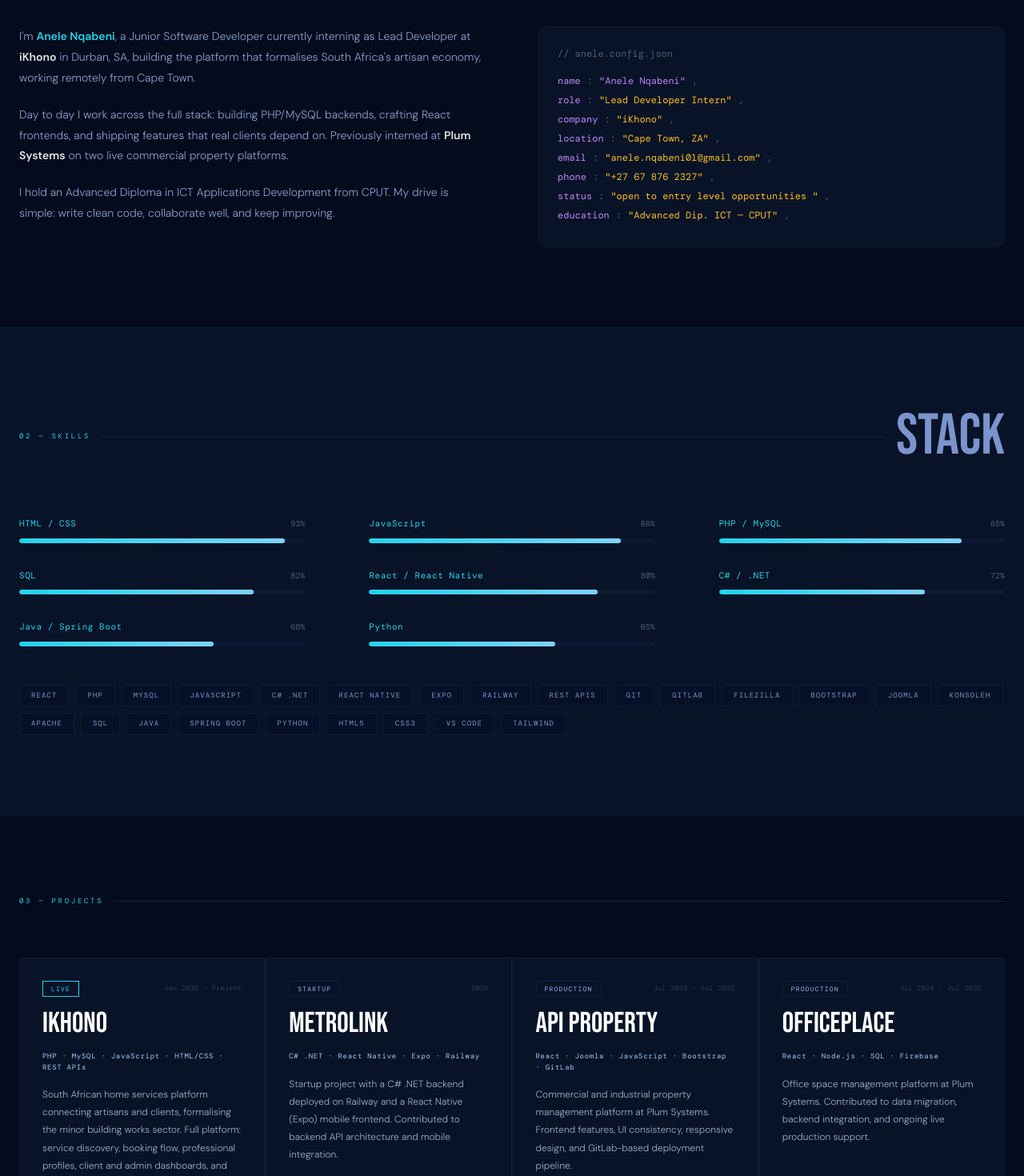
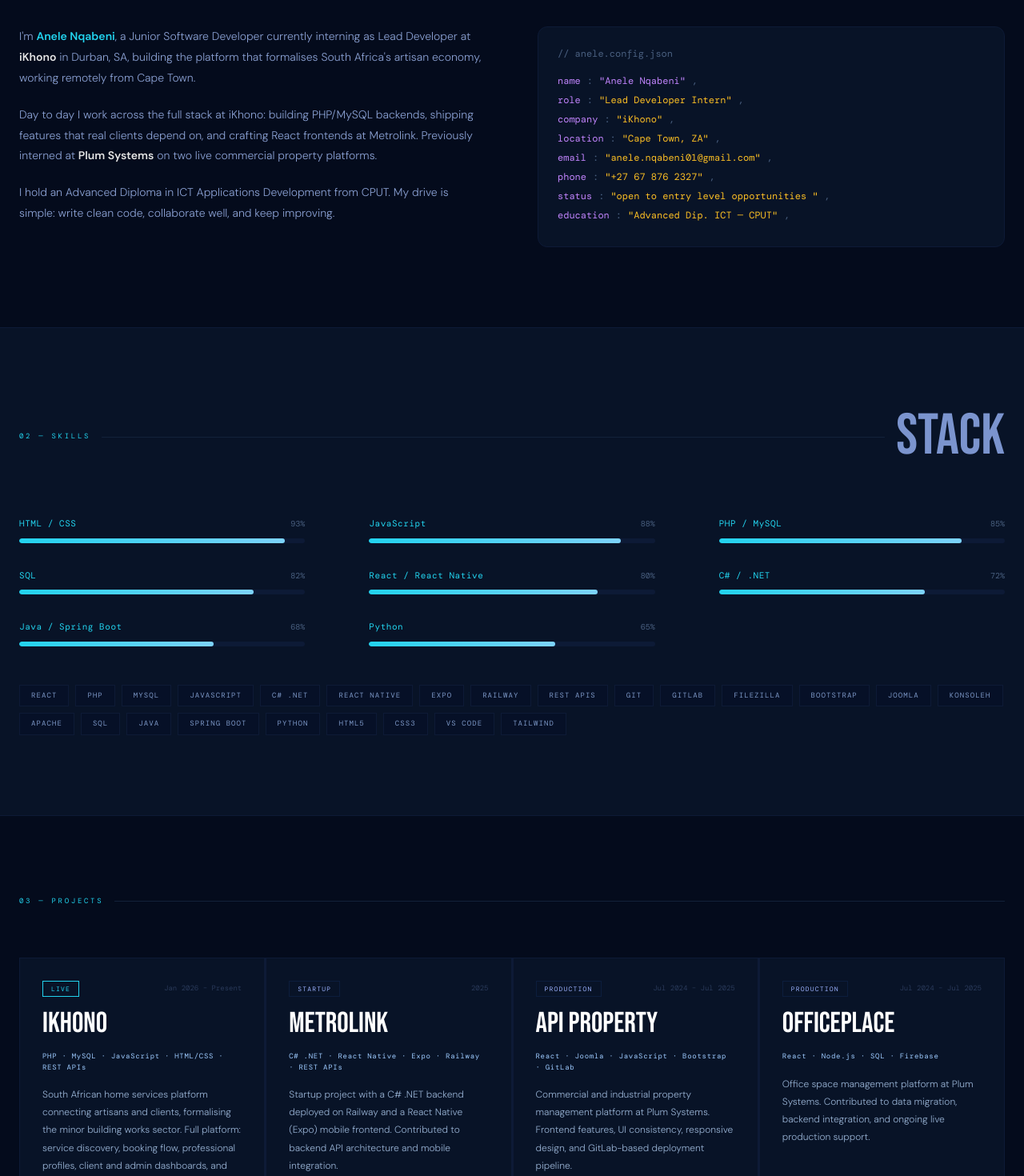
Before and after one commit to AneleNqabeni220403635/anele_portfolio, a Next.js app in the folder anele_portfolio/: page / in a window 1280 px wide. Shown: the part 1080-2550 px from the top of the page at 80% size. Built offline with nearby package versions, Linux system fonts and the light colour scheme; no server answers.

Commit message:
fix: update about section JSX to match corrected stack description

```diff
--- a/anele_portfolio/pages/index.jsx
+++ b/anele_portfolio/pages/index.jsx
@@ -34,7 +34,7 @@
   {
     name: "Metrolink",
     index: "02",
-    tech: ["C# .NET", "React Native", "Expo", "Railway"],
+    tech: ["C# .NET", "React Native", "Expo", "Railway", "REST APIs"],
     period: "2025",
     badge: "STARTUP",
     desc: "Startup project with a C# .NET backend deployed on Railway and a React Native (Expo) mobile frontend. Contributed to backend API architecture and mobile integration.",
@@ -467,7 +467,9 @@
               I'm <span style={{ color: "#22d3ee", fontWeight: 600 }}>Anele Nqabeni</span>, a Junior Software Developer currently interning as Lead Developer at <span style={{ color: "#e5e5e5", fontWeight: 600 }}>iKhono</span> in Durban, SA, building the platform that formalises South Africa's artisan economy, working remotely from Cape Town.
             </p>
             <p style={{ color: "#8aa0d2", fontSize: "14px", lineHeight: 1.85, fontWeight: 300 }}>
-              Day to day I work across the full stack: building PHP/MySQL backends, crafting React frontends, and shipping features that real clients depend on. Previously interned at <span style={{ color: "#e5e5e5", fontWeight: 600 }}>Plum Systems</span> on two live commercial property platforms.
+              <p style={{ color: "#8aa0d2", fontSize: "14px", lineHeight: 1.85, fontWeight: 300 }}>
+                Day to day I work across the full stack at iKhono: building PHP/MySQL backends, shipping features that real clients depend on, and crafting React frontends at Metrolink. Previously interned at <span style={{ color: "#e5e5e5", fontWeight: 600 }}>Plum Systems</span> on two live commercial property platforms.
+              </p>
             </p>
             <p style={{ color: "#8aa0d2", fontSize: "14px", lineHeight: 1.85, fontWeight: 300 }}>
               I hold an Advanced Diploma in ICT Applications Development from CPUT. My drive is simple: write clean code, collaborate well, and keep improving.
```
